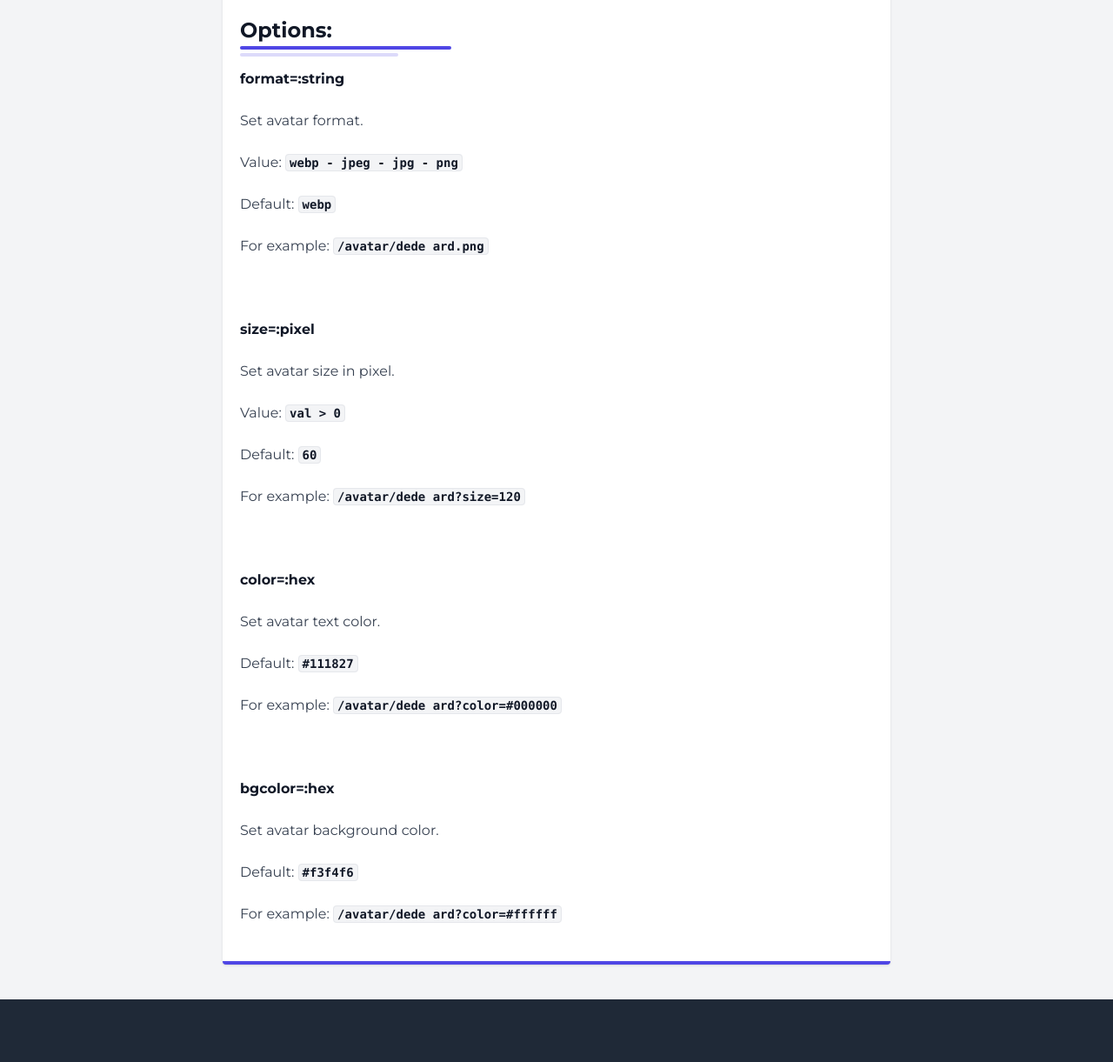
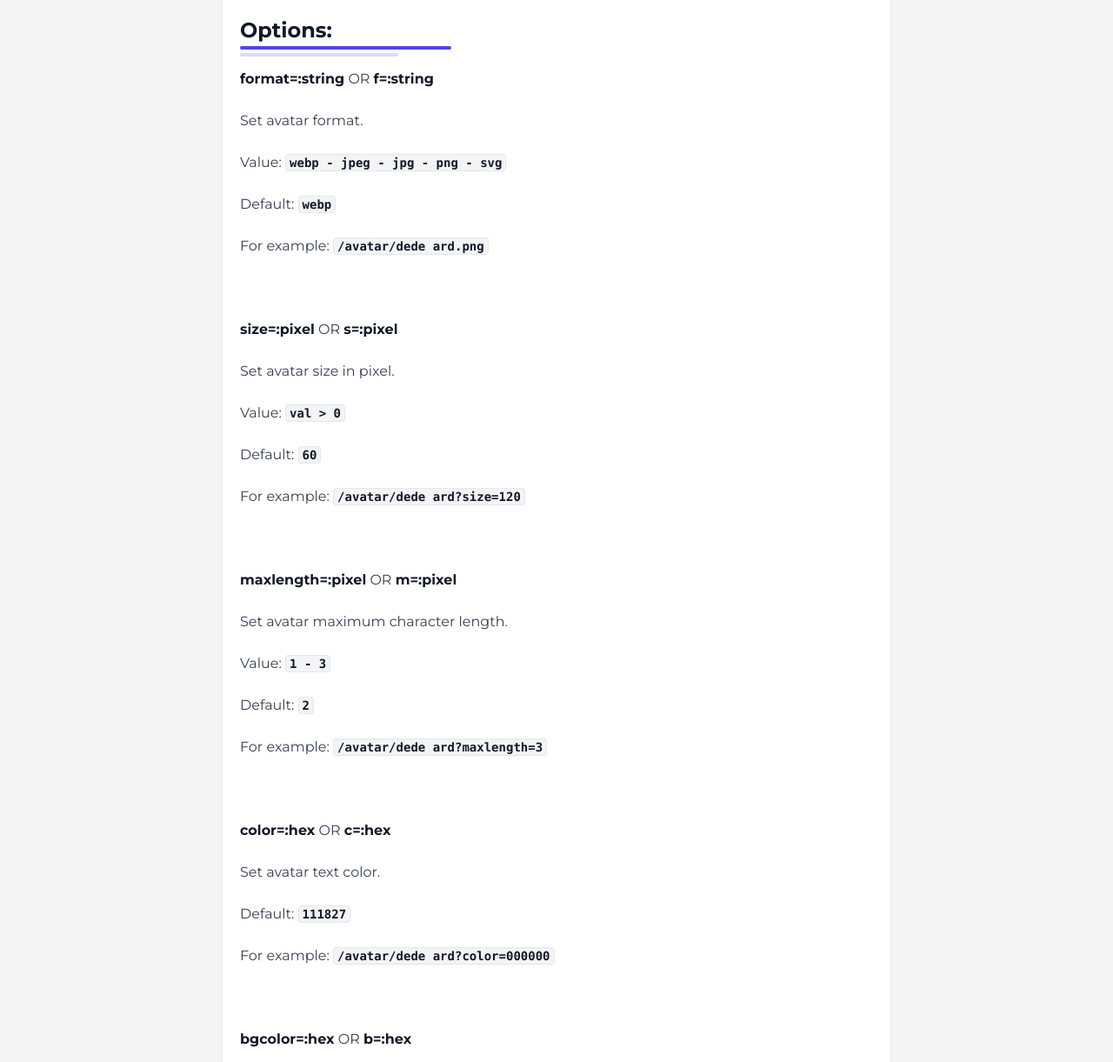
Before and after one commit to dedeard/static-image, a Jekyll site: the page built from docs/avatar.md, in a window 1280 px wide and 1400 px high, scrolled down 988 px. Shown: the part 179-1400 px from the top of the window at 87% size. Built offline with Jekyll 4.4.1, drawn with Linux system fonts in a browser that asks for light colours; some of the changed text lies outside the part shown.

Commit message:
update docs

```diff
--- a/docs/avatar.md
+++ b/docs/avatar.md
@@ -11,18 +11,18 @@ image: https://cdn.dedeard.my.id/og/Generate powerful and fast Avatar Images eas
 
 > Note: _all requests must use_ `GET` _or_ `HEAD` _method, otherwise it will be rejected._
 
-For examples:
-`/avatar/dede ard.jpg?size=600`
+For example:
+`https://cdn.dedeard.my.id/avatar/dede ard.jpg?size=600`
 
 ![Avatar Example](https://cdn.dedeard.my.id/avatar/dede ard.jpg?size=600)
 
 ### Options:
 
-**format=:string**
+**format=:string** OR **f=:string**
 
 Set avatar format.
 
-Value: `webp - jpeg - jpg - png`
+Value: `webp - jpeg - jpg - png - svg`
 
 Default: `webp`
 
@@ -30,7 +30,7 @@ For example: `/avatar/dede ard.png`
 
 <br>
 
-**size=:pixel**
+**size=:pixel** OR **s=:pixel**
 
 Set avatar size in pixel.
 
@@ -42,20 +42,32 @@ For example: `/avatar/dede ard?size=120`
 
 <br />
 
-**color=:hex**
+**maxlength=:pixel** OR **m=:pixel**
+
+Set avatar maximum character length.
+
+Value: `1 - 3`
+
+Default: `2`
+
+For example: `/avatar/dede ard?maxlength=3`
+
+<br />
+
+**color=:hex** OR **c=:hex**
 
 Set avatar text color.
 
-Default: `#111827`
+Default: `111827`
 
-For example: `/avatar/dede ard?color=#000000`
+For example: `/avatar/dede ard?color=000000`
 
 <br />
 
-**bgcolor=:hex**
+**bgcolor=:hex** OR **b=:hex**
 
 Set avatar background color.
 
-Default: `#f3f4f6`
+Default: `f3f4f6`
 
-For example: `/avatar/dede ard?color=#ffffff`
+For example: `/avatar/dede ard?color=ffffff`
```
Also changed, not shown: docs/image.md (+12 -9 lines), docs/og-image.md (+11 -11 lines), docs/placeholder.md (+14 -14 lines).
